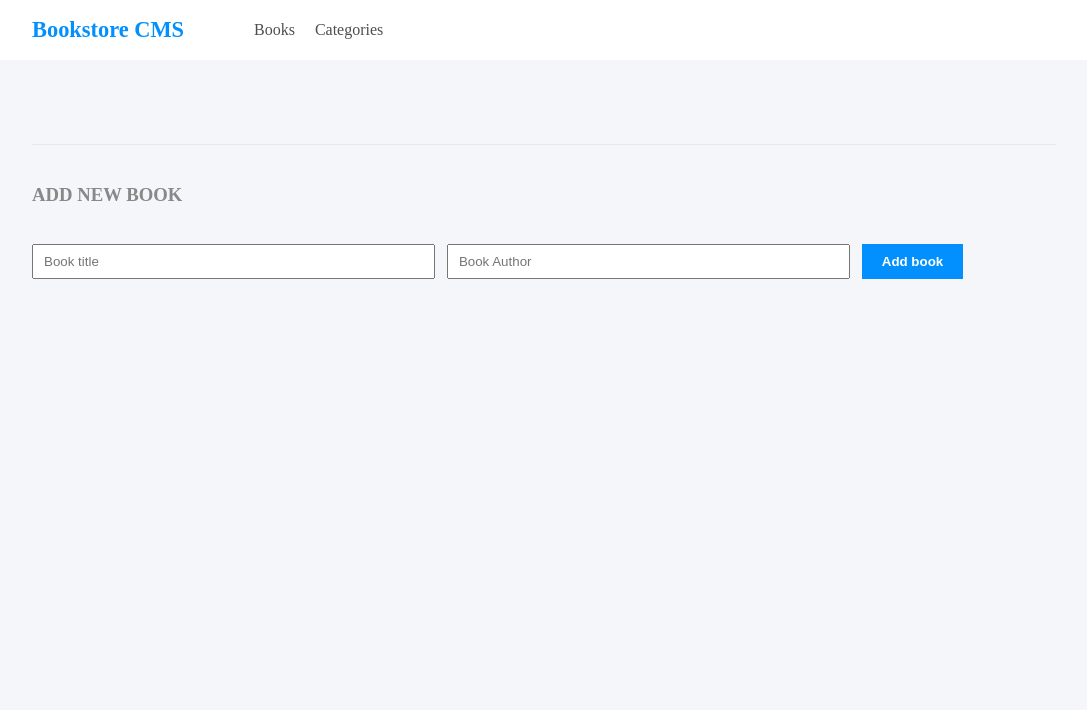
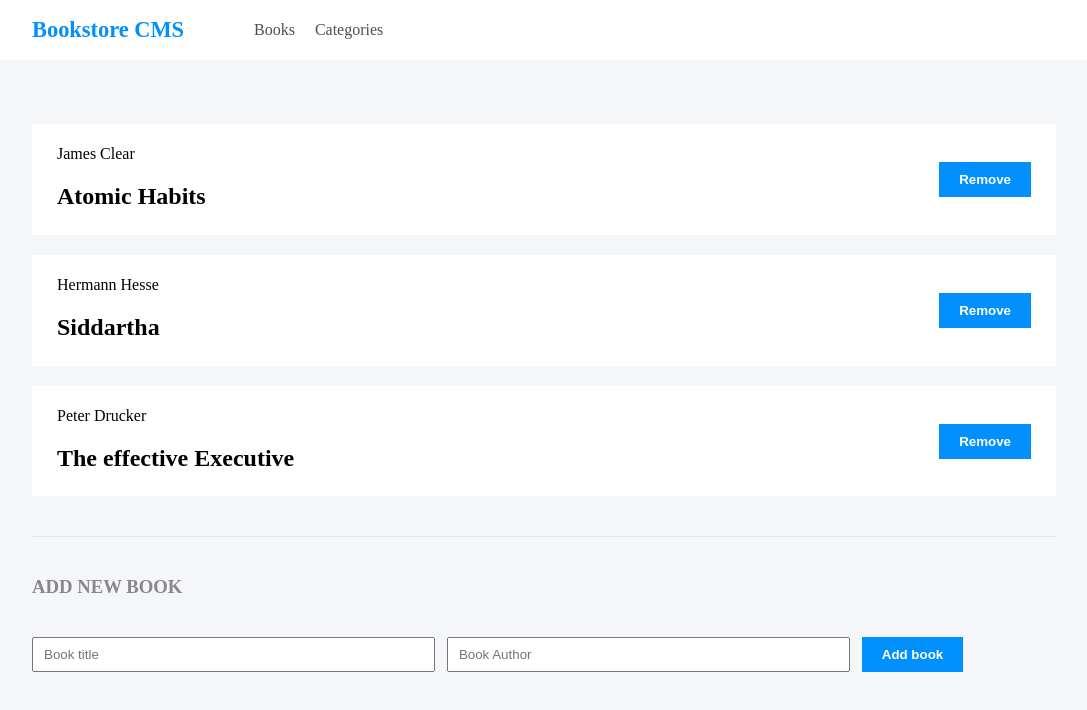
Before and after one commit to Baroka-wp/react-book-store, a React (Create React App) app: page / in a window 1280 px wide. Shown: the top 710 px of the page, without its empty margins (96-1183 px from the left). Built offline with nearby package versions, Linux system fonts and the light colour scheme.

Commit message:
Use Redux in React components

```diff
--- a/src/Categories.js
+++ b/src/Categories.js
@@ -1,10 +1,22 @@
 import React from 'react';
+import { useDispatch, useSelector } from 'react-redux';
+import { checkStatus } from './redux/categories/categories';
 
-const Categories = () => (
-  <div className="display__category">
-    <h3>CATEGORIES</h3>
-    <button type="button" className="btn_green">Check status</button>
-  </div>
-);
+const Categories = () => {
+  const categories = useSelector((state) => state.categories);
+  const dispatch = useDispatch();
+  return (
+    <div className="display__category">
+      <h3>{categories.length ? categories : 'CATEGORIES'}</h3>
+      <button
+        type="button"
+        className="btn_green"
+        onClick={() => dispatch(checkStatus())}
+      >
+        Check status
+      </button>
+    </div>
+  );
+};
 
 export default Categories;
--- a/src/redux/books/books.js
+++ b/src/redux/books/books.js
@@ -4,7 +4,13 @@ const REMOVE_BOOK = 'REMOVE_BOOK';
 export const addBook = (payload) => ({ type: ADD_BOOK, payload });
 export const deleteBook = (payload) => ({ type: REMOVE_BOOK, payload });
 
-const bookReducer = (state = [], action) => {
+const books = [
+  { id: 1, title: 'Atomic Habits', author: 'James Clear' },
+  { id: 2, title: 'Siddartha', author: 'Hermann Hesse' },
+  { id: 3, title: 'The effective Executive', author: 'Peter Drucker' },
+];
+
+const bookReducer = (state = books, action) => {
   switch (action.type) {
     case REMOVE_BOOK:
       return [...state].filter((s) => s.id !== action.payload);
--- a/src/redux/categories/categories.js
+++ b/src/redux/categories/categories.js
@@ -4,7 +4,7 @@ export const checkStatus = () => ({ type: CHECK_STATUS });
 
 const categoryReducer = (state = [], action) => {
   if (action.type === CHECK_STATUS) {
-    return 'Under construction';
+    return 'Under construction 🏗️ ';
   }
   return state;
 };
```
